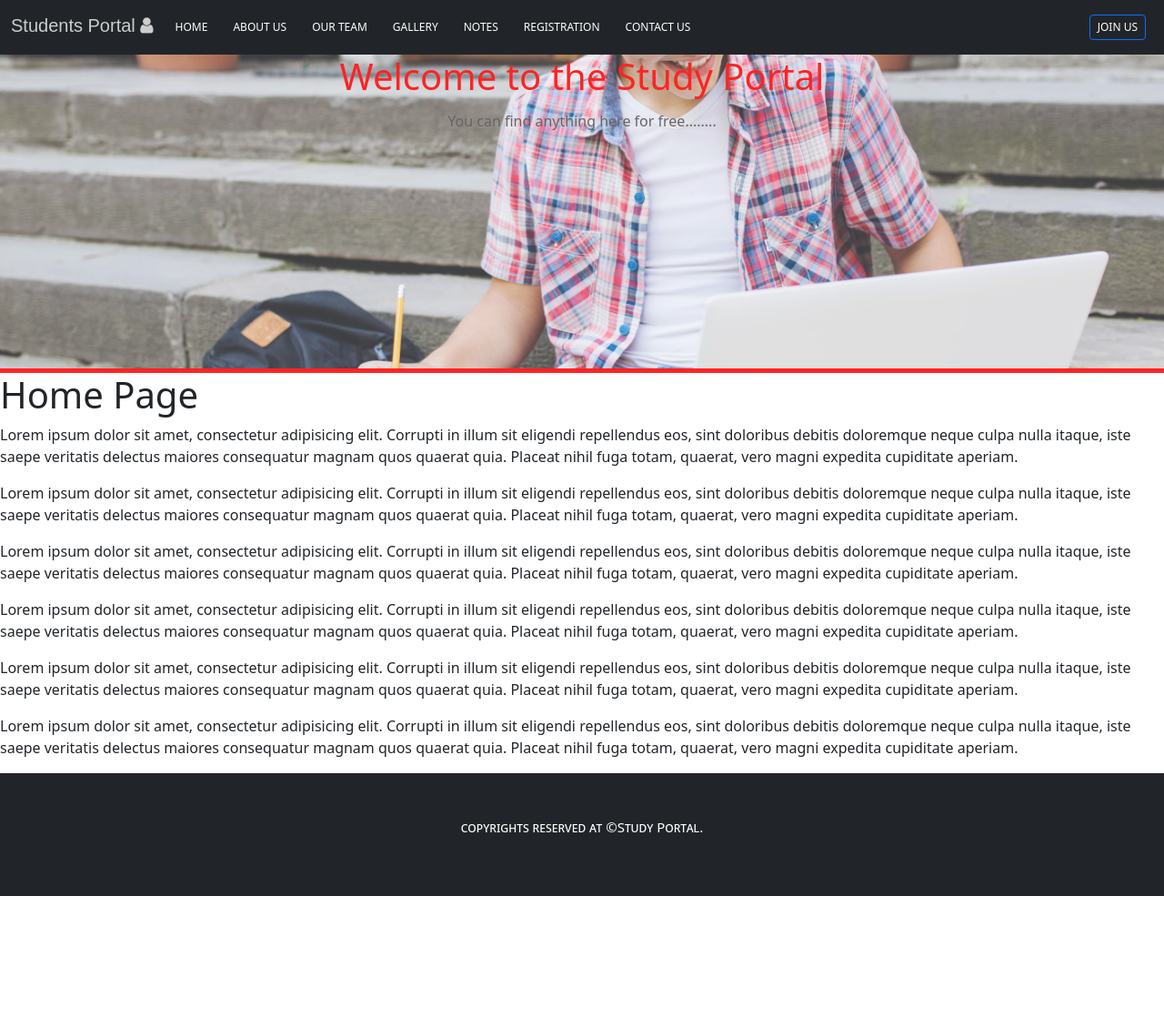
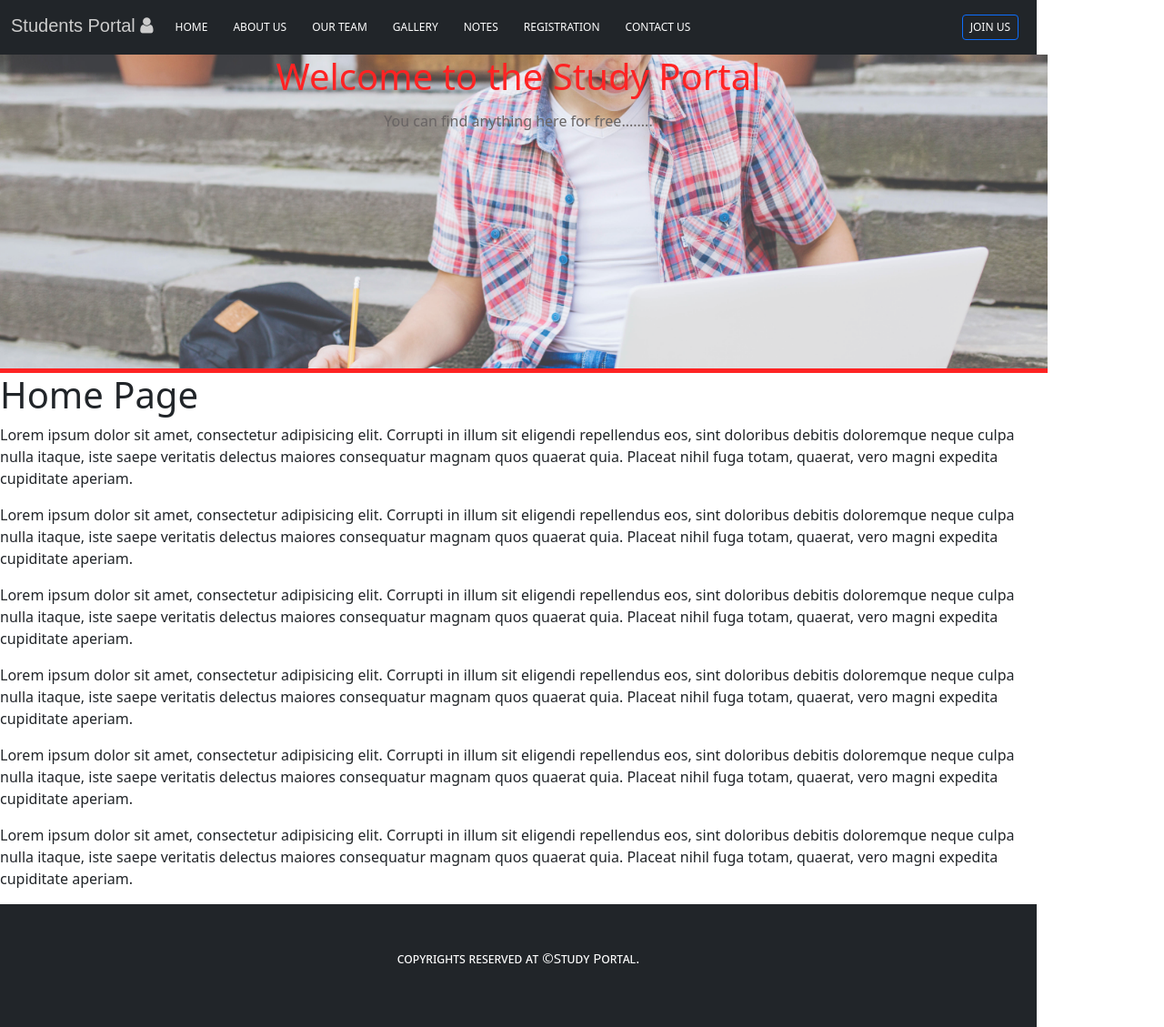
Before and after one commit to webdevavi96/myproject, a Django app: page /home/ in a window 1280 px wide. Shown: the whole page at 91% size. Before the commit the page ends 985 px from the top, so only its background shows below. Run offline with Django 5.2, Linux system fonts and the light colour scheme; some web fonts are replaced.

Commit message:
update style.css

```diff
--- a/General/static/css/style.css
+++ b/General/static/css/style.css
@@ -11,11 +11,7 @@ body {
   margin: 0;
   background: #000;
 }
-.container,
-#navbar,
-nav{
-  min-width: 100%;
-}
+
 .navbar-nav>li>a {
 
 	text-transform: uppercase;
@@ -29,7 +25,7 @@ nav{
 	padding: .20rem .50rem;
 	font-size: 1.25rem;
 	line-height: 1;
-	background-color: #DED5D5;
+	background-color: transparent;
 	border: 1px solid white;
 
 }
```
